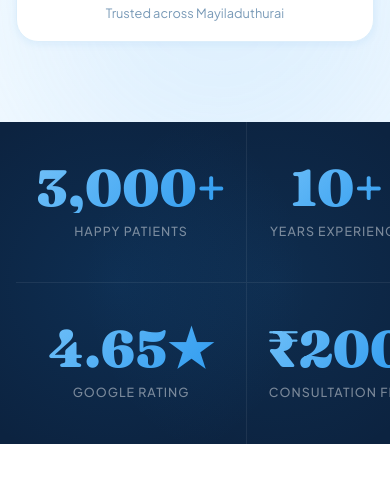
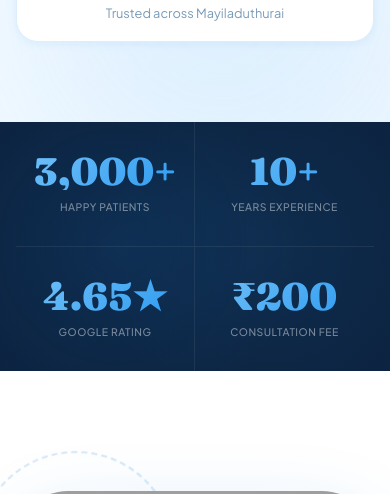
Before and after one commit to somnathr1332/PunnagaiDental, a React (Vite) app: page / in a window 390 px wide. Shown: the part 1260-1754 px from the top of the page. Built offline with nearby package versions, Linux system fonts and the light colour scheme; grey boxes are pictures that could not be loaded.

Commit message:
feat: initialize CSS design system with base styles, layout utilities, and reusable components

```diff
--- a/src/index.css
+++ b/src/index.css
@@ -712,7 +712,9 @@ section { position: relative; }
   .stats-grid { grid-template-columns: repeat(2, 1fr); }
   .stat-item:nth-child(2) { border-right: none; }
   .stat-item:nth-child(1), .stat-item:nth-child(2) { border-bottom: 1px solid rgba(255,255,255,0.07); }
-  .stat-item { padding: 40px 20px; }
+  .stat-item { padding: 30px 12px; }
+  .stat-number { font-size: 2.4rem; }
+  .stat-label { font-size: 0.65rem; letter-spacing: 0.5px; }
 }
 
 /* =============================================
```
